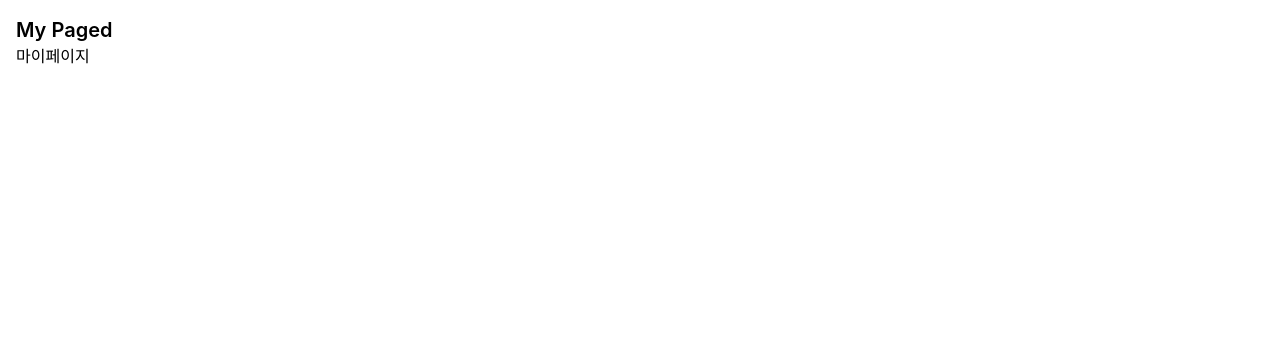
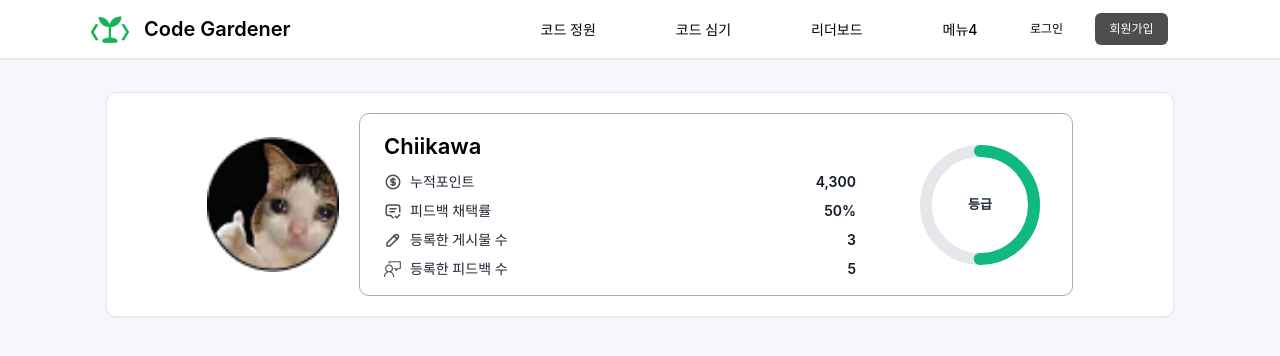
Before and after one commit to 2025-YU-SE/Gardener_web, a React (Vite) app: page /my-paged in a window 1280 px wide. Shown: the top 356 px of the page. Built offline with nearby package versions, Linux system fonts and the light colour scheme; a web font is replaced by a local one.

Commit message:
feat: 마이페이지 상단 프로필 영역 구현

```diff
--- a/src/pages/MyPaged.jsx
+++ b/src/pages/MyPaged.jsx
@@ -1,12 +1,135 @@
-import React from 'react'
+import React from "react";
+import Header from "../components/header/Header";
+import profileImg from "../assets/profile.png";
+import { TbCoin, TbMessage2Check, TbPencil } from "react-icons/tb";
+import { VscFeedback } from "react-icons/vsc";
 
 function MyPaged() {
+  const profile = {
+    name: "Chiikawa",
+    avatar: profileImg,
+    points: 4300,
+    selectRate: 50,
+    postCount: 3,
+    feedbackCount: 5,
+    gradeLabel: "등급",
+  };
+
+  // 등급 도넛
+  const GradeDonut = ({ percent = 50, label = "등급" }) => {
+    const size = 120;
+    const stroke = 12;
+    const r = (size - stroke) / 2;
+    const c = 2 * Math.PI * r;
+    const dash = (percent / 100) * c;
+
+    return (
+      <div className="relative">
+        <svg width={size} height={size} style={{ transform: "rotate(-90deg)" }}>
+          <circle
+            cx={size / 2}
+            cy={size / 2}
+            r={r}
+            stroke="#E5E7EB"
+            strokeWidth={stroke}
+            fill="none"
+          />
+          <circle
+            cx={size / 2}
+            cy={size / 2}
+            r={r}
+            stroke="#10B981"
+            strokeWidth={stroke}
+            strokeLinecap="round"
+            fill="none"
+            strokeDasharray={`${dash} ${c - dash}`}
+          />
+        </svg>
+        <div className="absolute inset-0 flex items-center justify-center">
+          <span className="text-[13px] font-semibold text-gray-800">
+            {label}
+          </span>
+        </div>
+      </div>
+    );
+  };
+
   return (
-    <div className="p-4">
-      <h1 className="text-xl font-semibold">My Paged</h1>
-      <p>마이페이지</p>
+    <div className="min-h-screen bg-[#F5F7FA]">
+      <Header />
+      <div className="mx-auto max-w-[1100px] px-4 py-8">
+        <div className="rounded-[10px] border border-gray-200 bg-white p-5 shadow-sm">
+          <div className="flex items-center gap-5 px-20">
+            {/* 프로필 */}
+            <div className="h-full w-[132px] overflow-hidden rounded-[10px]">
+              <img
+                src={profile.avatar}
+                alt={`${profile.name} 프로필`}
+                className="h-full w-full object-cover"
+              />
+            </div>
+
+            {/* 가운데 박스 */}
+            <div
+              className="flex-1 w-[825px] h- rounded-[10px] border border-[#ACACAC] bg-white
+                            pl-6 pr-3 py-4 flex items-center justify-between box-border overflow-hidden"
+            >
+              {/* 이름/지표 */}
+              <div className="flex-1 min-w-0">
+                <h2 className="text-[22px] font-semibold mb-2">
+                  {profile.name}
+                </h2>
+                <ul className="space-y-2 text-[14px]">
+                  <Row
+                    icon={<TbCoin className="text-[#4D4D4D]" size={18} />}
+                    label="누적포인트"
+                    value={profile.points.toLocaleString()}
+                  />
+                  <Row
+                    icon={
+                      <TbMessage2Check className="text-[#4D4D4D]" size={18} />
+                    }
+                    label="피드백 채택률"
+                    value={`${profile.selectRate}%`}
+                  />
+                  <Row
+                    icon={<TbPencil className="text-[#4D4D4D]" size={18} />}
+                    label="등록한 게시물 수"
+                    value={profile.postCount}
+                  />
+                  <Row
+                    icon={<VscFeedback className="text-[#4D4D4D]" size={18} />}
+                    label="등록한 피드백 수"
+                    value={profile.feedbackCount}
+                  />
+                </ul>
+              </div>
+
+              {/* 등급 */}
+              <div className="shrink-0 ml-16 mr-5">
+                <GradeDonut
+                  percent={profile.selectRate}
+                  label={profile.gradeLabel}
+                />
+              </div>
+            </div>
+          </div>
+        </div>
+      </div>
     </div>
-  )
+  );
 }
 
-export default MyPaged
+function Row({ icon, label, value }) {
+  return (
+    <li className="flex items-center justify-between">
+      <div className="flex items-center gap-2 text-gray-800">
+        <span className="shrink-0">{icon}</span>
+        <span className="font-medium">{label}</span>
+      </div>
+      <span className="font-semibold text-gray-900">{value}</span>
+    </li>
+  );
+}
+
+export default MyPaged;
```
